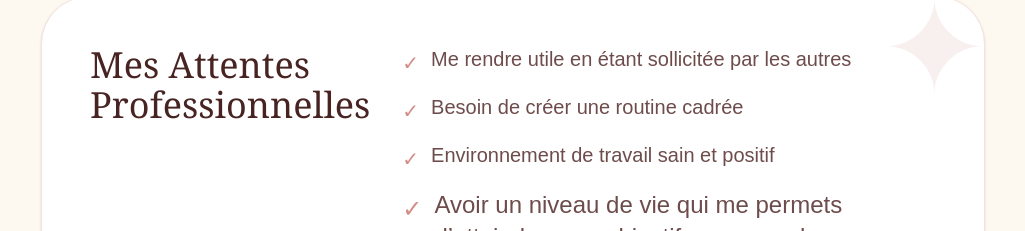
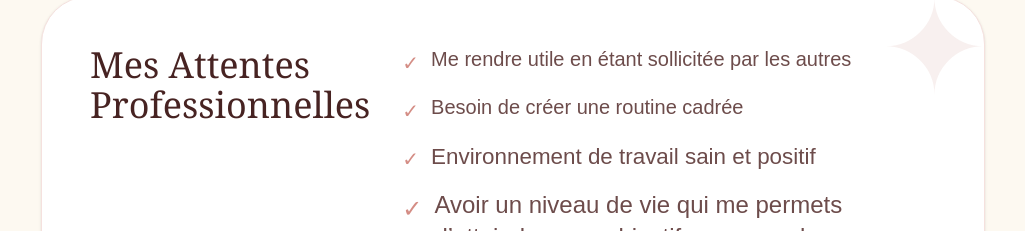
Before and after one commit to ykanael/portfolio, a Next.js app: page / in a window 1280 px wide. Shown: the part 3935-4166 px from the top of the page, without its empty margins (127-1152 px from the left). Built offline with nearby package versions, Linux system fonts and the light colour scheme.

Commit message:
Update page.tsx

```diff
--- a/app/page.tsx
+++ b/app/page.tsx
@@ -341,7 +341,7 @@ export default function Home() {
                   <span className="xl:text-xl text-[#D48D85] mt-1">✓</span>
                   Besoin de créer une routine cadrée
                 </li>
-                <li className="xl:text-xl flex items-start gap-3">
+                <li className="xl:text-[1.4rem] flex items-start gap-3">
                   <span className="xl:text-xl text-[#D48D85] mt-1">✓</span>
                   Environnement de travail sain et positif
                 </li>
```
